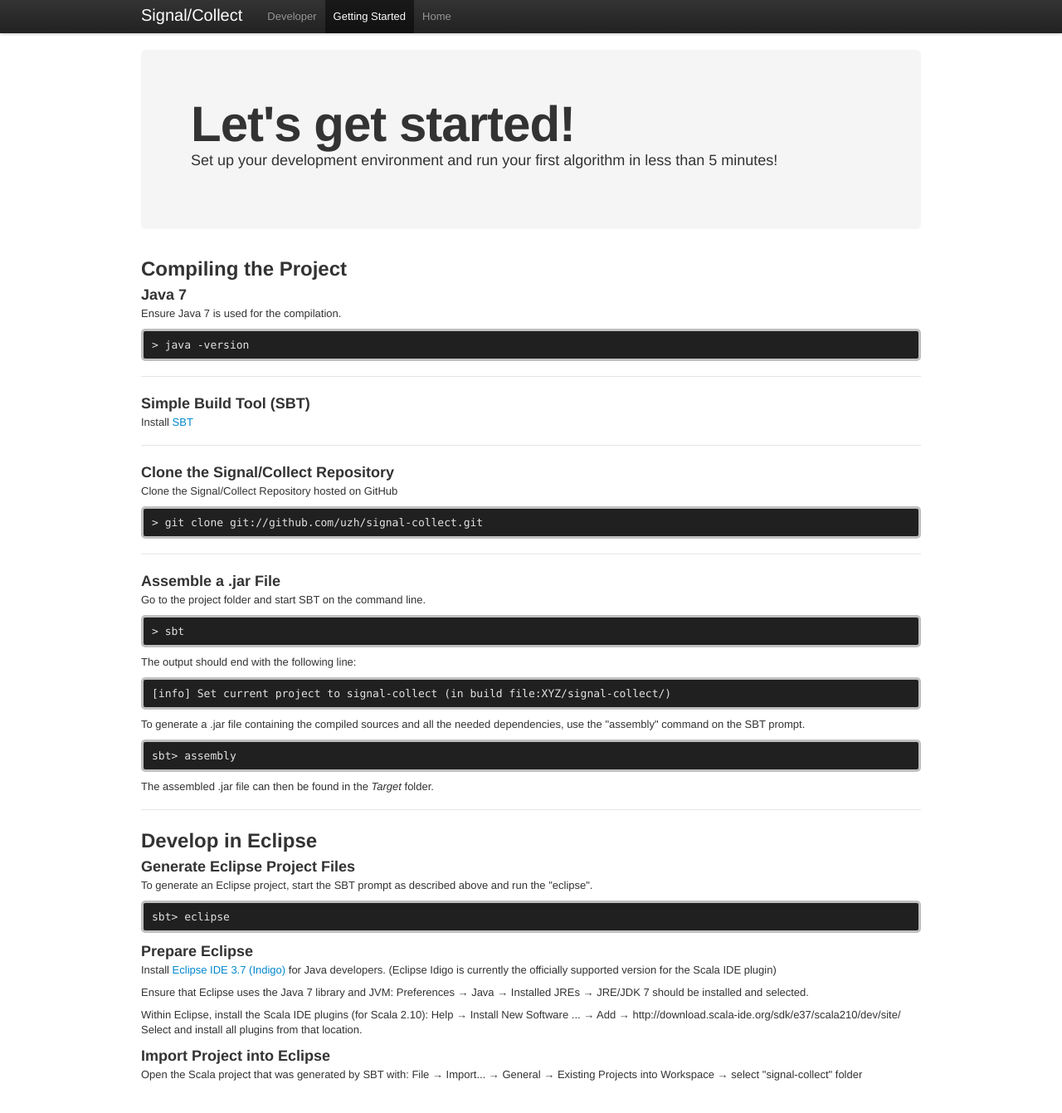
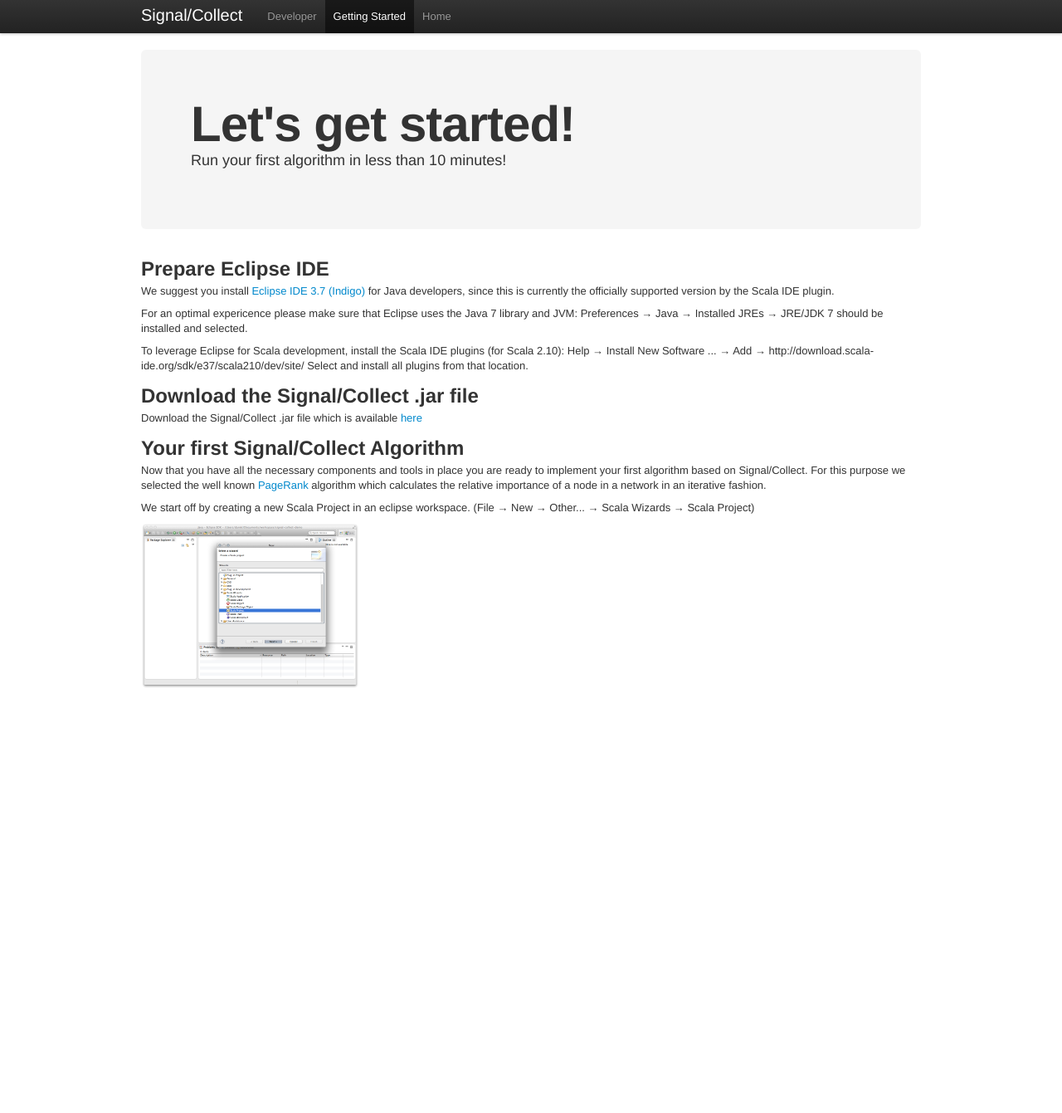
Before and after one commit to uzh/signal-collect, a Jekyll site: the page built from gettingStarted.html, in a window 1280 px wide and 1353 px high. Shown: the top 1341 px of the window at 83% size. Built offline with Jekyll 4.4.1, drawn with Linux system fonts in a browser that asks for light colours; comment, search, counter and statistics services are not loaded.

Commit message:
first part of black box user docu

```diff
--- a/developer.html
+++ b/developer.html
@@ -4,8 +4,8 @@
 group: "navigation"
 ---
 <div class="hero-unit">
-  <h1>Let's get started!</h1>
-  <p>Set up your development environment and run your first algorithm in less than 5 minutes!</p>
+  <h1>Hack your own..</h1>
+  <p>Set up your development environment and explore Signal/Collect!</p>
 </div>
   <h2>Compiling the Project</h2>
   	<h3>Java 7</h3>
--- a/gettingStarted.html
+++ b/gettingStarted.html
@@ -5,79 +5,18 @@
 ---
 <div class="hero-unit">
   <h1>Let's get started!</h1>
-  <p>Set up your development environment and run your first algorithm in less than 5 minutes!</p>
-</div>
-  <h2>Compiling the Project</h2>
-  	<h3>Java 7</h3>
-    <p>Ensure Java 7 is used for the compilation.</p>
-    <div class="nuget-badge" >
-      <p>
-        <code>&gt; java -version</code>
-      </p>
-    </div>
-
-    <hr class="soften">
-
-	<h3>Simple Build Tool (SBT)</h3>
-	<p> Install <a href="http://www.scala-sbt.org/release/docs/Getting-Started/Setup.html">SBT</a></p>
-
-    <hr class="soften">
-
-	<h3>Clone the Signal/Collect Repository</h3>
-	<p>Clone the Signal/Collect Repository hosted on GitHub
-
-	<div class="nuget-badge" >
-	  <p>
-	   <code>&gt; git clone git://github.com/uzh/signal-collect.git</code>
-	  </p>
-	</div>
-
-    <hr class="soften">
-
-	<h3>Assemble a .jar File</h3>
-
-	<p> Go to the project folder and start SBT on the command line.</p>
-    <div class="nuget-badge" >
-      <p>
-        <code>&gt; sbt</code>
-      </p>
-    </div>
-	<p>The output should end with the following line:</p>
-    <div class="nuget-badge" >
-      <p>
-        <code>[info] Set current project to signal-collect (in build file:XYZ/signal-collect/)</code>
-      </p>
-    </div>
-
-	<p> To generate a .jar file containing the compiled sources and all the needed dependencies, use the "assembly" command on the SBT prompt.</p>
-
-    <div class="nuget-badge" >
-      <p>
-        <code>sbt&gt; assembly</code>
-      </p>
-    </div>
-    <p>The assembled .jar file can then be found in the <em>Target</em> folder.
-  <hr class="soften">
-
-  <h2>Develop in Eclipse</h2>
-
-
-<h3>Generate Eclipse Project Files</h3>
-<p> To generate an Eclipse project, start the SBT prompt as described above and run the "eclipse".</p>
-
-<div class="nuget-badge" >
-  <p>
-    <code>sbt&gt; eclipse</code>
-  </p>
+  <p>Run your first algorithm in less than 10 minutes!</p>
 </div>
 
-<h3>Prepare Eclipse</h3>
+<h2>Prepare Eclipse IDE</h2>
+<p>We suggest you install <a href="http://www.eclipse.org/downloads/packages/eclipse-ide-java-developers/indigosr2">Eclipse IDE 3.7 (Indigo)</a> for Java developers, since this is currently the officially supported version by the Scala IDE plugin.</p>
+<p>For an optimal expericence please make sure that Eclipse uses the Java 7 library and JVM: Preferences → Java → Installed JREs → JRE/JDK 7 should be installed and selected.</p>
+<p>To leverage Eclipse for Scala development, install the Scala IDE plugins (for Scala 2.10): Help → Install New Software ... → Add → http://download.scala-ide.org/sdk/e37/scala210/dev/site/ Select and install all plugins from that location.</p>
 
-<p>Install <a href="http://www.eclipse.org/downloads/packages/eclipse-ide-java-developers/indigosr2">Eclipse IDE 3.7 (Indigo)</a> for Java developers. (Eclipse Idigo is currently the officially supported version for the Scala IDE plugin)</p>
+<h2>Download the Signal/Collect .jar file</h2>
+<p>Download the Signal/Collect .jar file which is available <a href="signal-collect-2-0-0.jar">here</a></p>
 
-<p>Ensure that Eclipse uses the Java 7 library and JVM: Preferences → Java → Installed JREs → JRE/JDK 7 should be installed and selected.</p>
-
-<p>Within Eclipse, install the Scala IDE plugins (for Scala 2.10): Help → Install New Software ... → Add → http://download.scala-ide.org/sdk/e37/scala210/dev/site/ Select and install all plugins from that location.</p>
-
-<h3>Import Project into Eclipse</h3>
-<p>Open the Scala project that was generated by SBT with: File → Import... → General → Existing Projects into Workspace → select "signal-collect" folder</p>
+<h2>Your first Signal/Collect Algorithm</h2>
+<p>Now that you have all the necessary components and tools in place you are ready to implement your first algorithm based on Signal/Collect. For this purpose we selected the well known <a href="http://en.wikipedia.org/wiki/PageRank">PageRank</a> algorithm which calculates the relative importance of a node in a network in an iterative fashion.</p>
+<p>We start off by creating a new Scala Project in an eclipse workspace. (File → New → Other... → Scala Wizards → Scala Project)</p>
+<img src="images/eclipse_scala_project.png"  width="263" height="200" />
```
Also changed, not shown: images/eclipse_scala_project.png (added).
